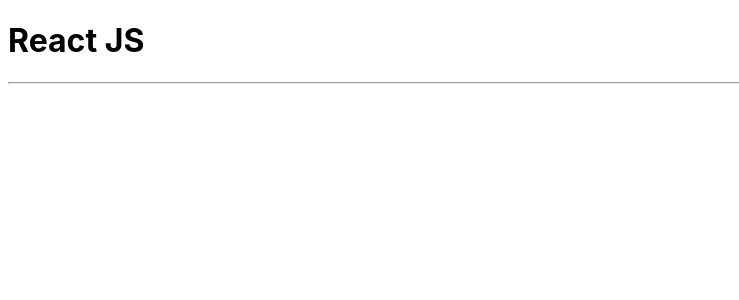
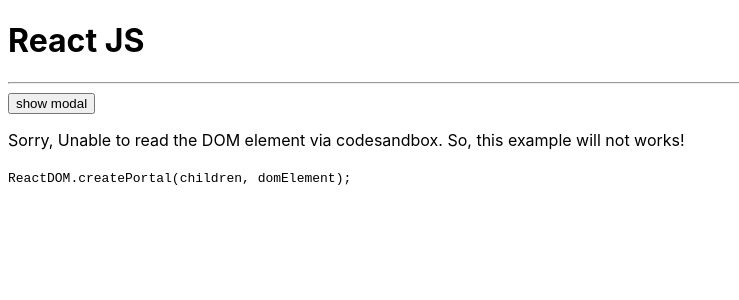
Before and after one commit to cra2ycoder/tutorial-reactjs, a React (Create React App) app: page /portals in a window 1280 px wide. Shown: the top 300 px of the page, without its empty margins (0-739 px from the left). Built offline with nearby package versions, Linux system fonts and the light colour scheme.

Commit message:
portal example added

```diff
--- /dev/null
+++ b/code/Portals.tsx
@@ -0,0 +1,34 @@
+import ReactDOM from "react-dom";
+
+export function Modal({ children, domId }) {
+  const domElement = document.getElementById(domId);
+  // console.log({ document, domElement, domId });
+
+  /**
+   * @description
+   * unable to get the DOM element here
+   * from codesandbox
+   */
+  return (
+    <>
+      <p>
+        Sorry, Unable to read the DOM element via codesandbox. So, this example
+        will not works!
+      </p>
+      <code>ReactDOM.createPortal(children, domElement);</code>
+    </>
+  );
+  // return ReactDOM.createPortal(children, domElement);
+}
+
+export function PortalExample(props) {
+  return (
+    <>
+      <button>show modal</button>
+      <Modal domId="modal-container">
+        <div>Hi, I am modal</div>
+        <button>close</button>
+      </Modal>
+    </>
+  );
+}
--- /dev/null
+++ b/pages/portals.tsx
@@ -0,0 +1,10 @@
+import { PortalExample } from "../code/Portals";
+
+export default function Portals() {
+  return (
+    <>
+      <div id="modal-container" />
+      <PortalExample />
+    </>
+  );
+}
--- a/src/App.tsx
+++ b/src/App.tsx
@@ -4,7 +4,7 @@
 import CodeSplit from "../pages/codesplit";
 import ForwardRefExample from "../pages/ref";
 import Hoc from "../pages/hoc";
-
+import Portals from "../pages/portals";
 import "./styles.css";
 
 export default function App() {
@@ -29,6 +29,9 @@
           <Route path="/hoc">
             <Hoc />
           </Route>
+          <Route path="/portals">
+            <Portals />
+          </Route>
         </Switch>
       </BrowserRouter>
     </div>
```
